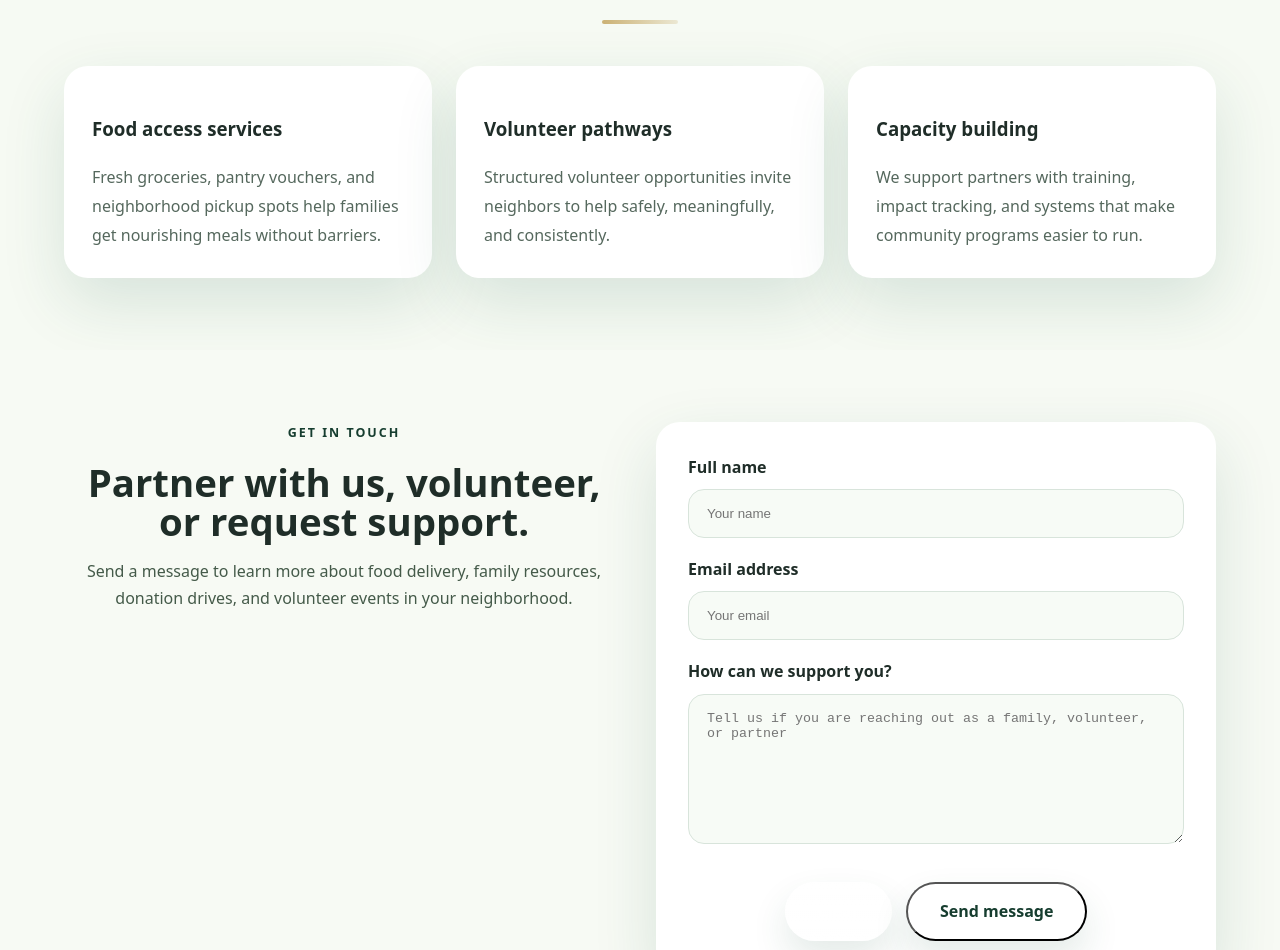
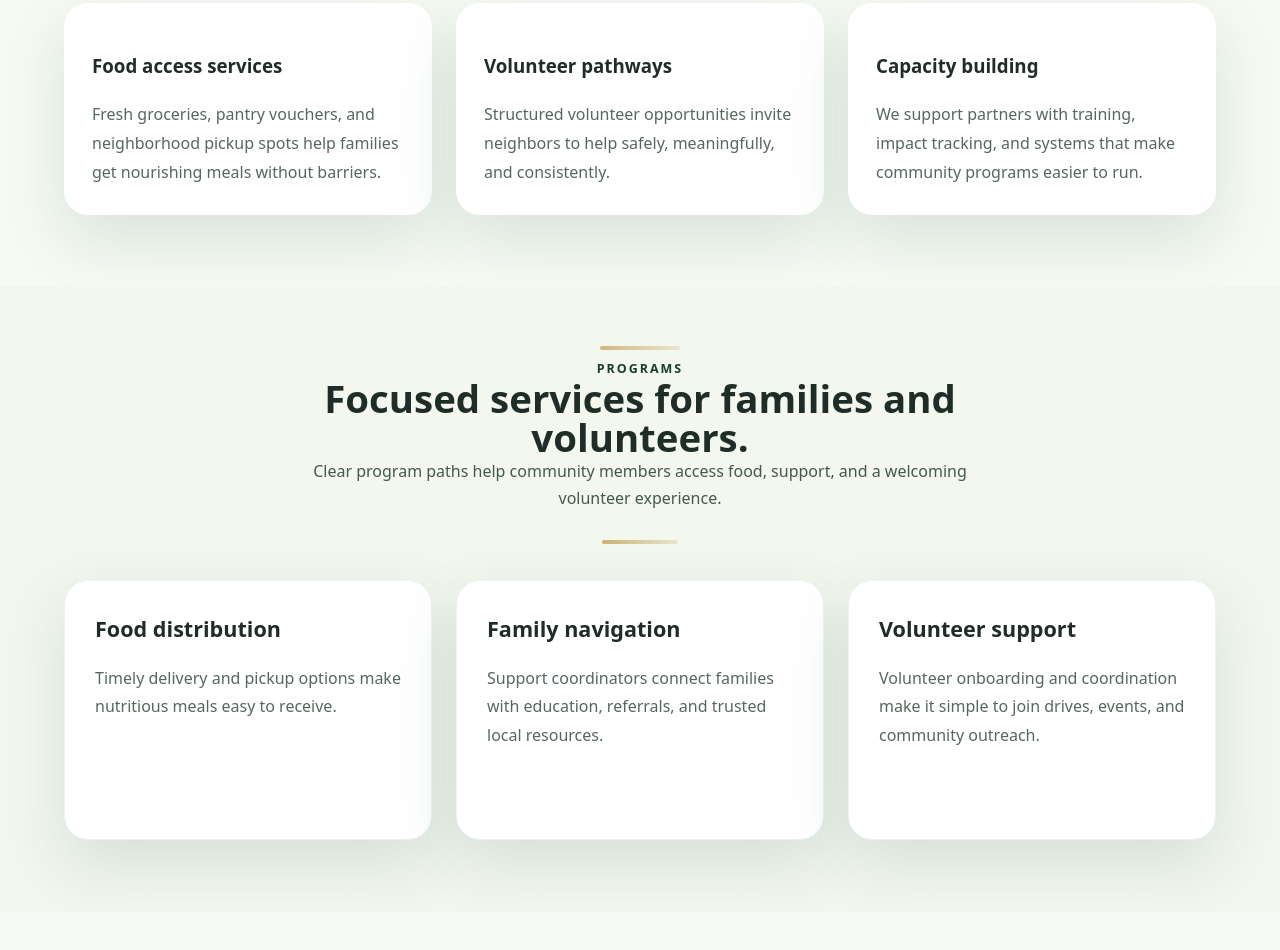
Before and after one commit to mialc/nonprofit-landing-mockup, a plain HTML site: page index.html in a window 1280 px wide. Shown: the part 990-1940 px from the top of the page. Drawn offline with Linux system fonts and the light colour scheme.

Commit message:
Refine programs section layout and perfect nonprofit page spacing

```diff
--- a/assets/css/styles.css
+++ b/assets/css/styles.css
@@ -115,8 +115,8 @@ nav a.active {
 }
 
 .hero {
-  padding: 36px 0 44px;
-  background: linear-gradient(180deg, #2f7f5a 0%, #78a079 38%, #d6e0d3 70%, #eef4ed 100%);
+  padding: 32px 0 40px;
+  background: linear-gradient(180deg, #2f7f5a 0%, #78a079 34%, #cbd9c6 62%, #eef4ed 100%);
 }
 
 .hero-grid {
@@ -149,8 +149,8 @@ nav a.active {
 }
 
 .hero-text {
-  margin: 24px 0 38px;
-  max-width: 44rem;
+  margin: 20px 0 32px;
+  max-width: 42rem;
   color: rgba(255, 255, 255, 0.92);
   font-size: 1.05rem;
 }
@@ -159,7 +159,7 @@ nav a.active {
   display: flex;
   flex-wrap: wrap;
   gap: 16px;
-  margin-bottom: 28px;
+  margin-bottom: 24px;
 }
 
 .button {
@@ -302,6 +302,7 @@ nav a.active {
 section {
   position: relative;
   scroll-margin-top: 92px;
+  padding: 72px 0;
 }
 
 [data-reveal] {
@@ -360,12 +361,17 @@ section {
 
 .section-heading {
   max-width: 720px;
-  margin: 0 auto 42px;
+  margin: 0 auto 36px;
 }
 
 .section-heading h2,
 .contact-copy h2 {
-  font-size: clamp(2.1rem, 3vw, 3.2rem);
+  font-size: clamp(2rem, 3vw, 3.2rem);
+}
+
+.section-heading p {
+  margin: 0 auto;
+  max-width: 48rem;
 }
 
 .section-heading p,
@@ -382,6 +388,44 @@ section {
 
 .feature-section {
   background: #f6faf3;
+}
+
+.programs-band {
+  background: #f3f7ee;
+  padding: 72px 0;
+}
+
+.program-grid {
+  display: grid;
+  gap: 24px;
+  grid-template-columns: repeat(3, minmax(0, 1fr));
+}
+
+.program-grid article {
+  background: var(--surface);
+  border-radius: var(--radius);
+  padding: 30px;
+  min-height: 260px;
+  box-shadow: var(--shadow);
+  border: 1px solid rgba(31, 93, 68, 0.08);
+  transition: transform 0.25s ease, box-shadow 0.25s ease;
+}
+
+.program-grid article:hover {
+  transform: translateY(-3px);
+  box-shadow: 0 26px 54px rgba(31, 93, 68, 0.12);
+}
+
+.program-grid article h3 {
+  margin: 0 0 16px;
+  font-size: 1.35rem;
+  color: var(--text);
+}
+
+.program-grid article p {
+  margin: 0;
+  color: var(--muted);
+  line-height: 1.8;
 }
 
 .contact-section {
--- a/index.html
+++ b/index.html
@@ -16,6 +16,7 @@
       <nav aria-label="Primary navigation">
         <a href="#home" aria-current="page">Home</a>
         <a href="#about">About</a>
+        <a href="#programs">Programs</a>
         <a href="#contact">Contact</a>
       </nav>
     </div>
@@ -29,7 +30,7 @@
           <h1>Growing food access, family stability, and volunteer care together.</h1>
           <p class="hero-text">We help families find nourishing meals, trusted support, and a path to community connection through local partnerships and volunteer outreach.</p>
           <div class="hero-actions">
-            <a href="#about" class="button">Learn more</a>
+            <a href="#programs" class="button">Explore programs</a>
             <a href="#contact" class="button button-secondary">Get involved</a>
           </div>
           <div class="hero-stats">
@@ -82,6 +83,30 @@
           <article class="feature-card">
             <h3>Capacity building</h3>
             <p>We support partners with training, impact tracking, and systems that make community programs easier to run.</p>
+          </article>
+        </div>
+      </div>
+    </section>
+
+    <section class="programs-band" id="programs" data-reveal>
+      <div class="page-width">
+        <div class="section-heading">
+          <p class="eyebrow">Programs</p>
+          <h2>Focused services for families and volunteers.</h2>
+          <p>Clear program paths help community members access food, support, and a welcoming volunteer experience.</p>
+        </div>
+        <div class="program-grid">
+          <article>
+            <h3>Food distribution</h3>
+            <p>Timely delivery and pickup options make nutritious meals easy to receive.</p>
+          </article>
+          <article>
+            <h3>Family navigation</h3>
+            <p>Support coordinators connect families with education, referrals, and trusted local resources.</p>
+          </article>
+          <article>
+            <h3>Volunteer support</h3>
+            <p>Volunteer onboarding and coordination make it simple to join drives, events, and community outreach.</p>
           </article>
         </div>
       </div>
```
